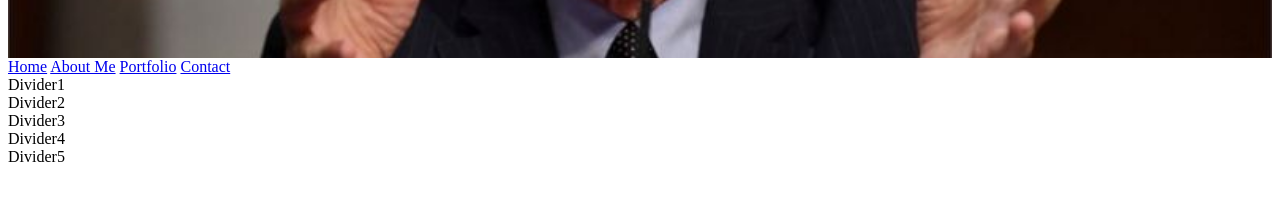
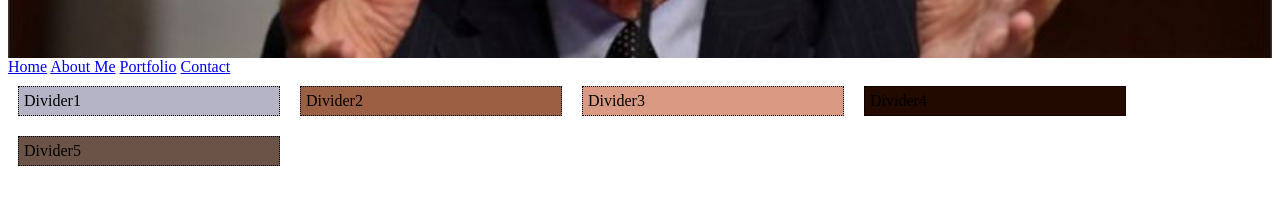
Before and after one commit to Juan720v/lab-14-site, a plain HTML site: page index.html in a window 1280 px wide. Shown: the part 190-394 px from the top of the page. Drawn offline with Linux system fonts and the light colour scheme.

Commit message:
added rules for colors in divs

```diff
--- a/style.css
+++ b/style.css
@@ -22,3 +22,37 @@ body, html {
     transform: translate(-50%, -50%);
     color: white;
 }
+
+div.stuff {
+    width: 250px;
+    /* height: fit-content; */
+    word-wrap: break-word;
+    overflow: auto;
+    text-align: left;
+    border-width: 1px;
+    border-style: dotted;
+    border-color: black;
+    float: left;
+    margin: 10px;
+    padding: 5px;
+}
+
+div#first {
+    background-color: #B5B4C6;
+}
+
+div#second {
+    background-color: #9B5F43;
+}
+
+div#third {
+    background-color: #D99982;
+}
+
+div#fourth {
+    background-color: #220A00;
+}
+
+div#fifth {
+    background-color: #6C5348;
+}
```
